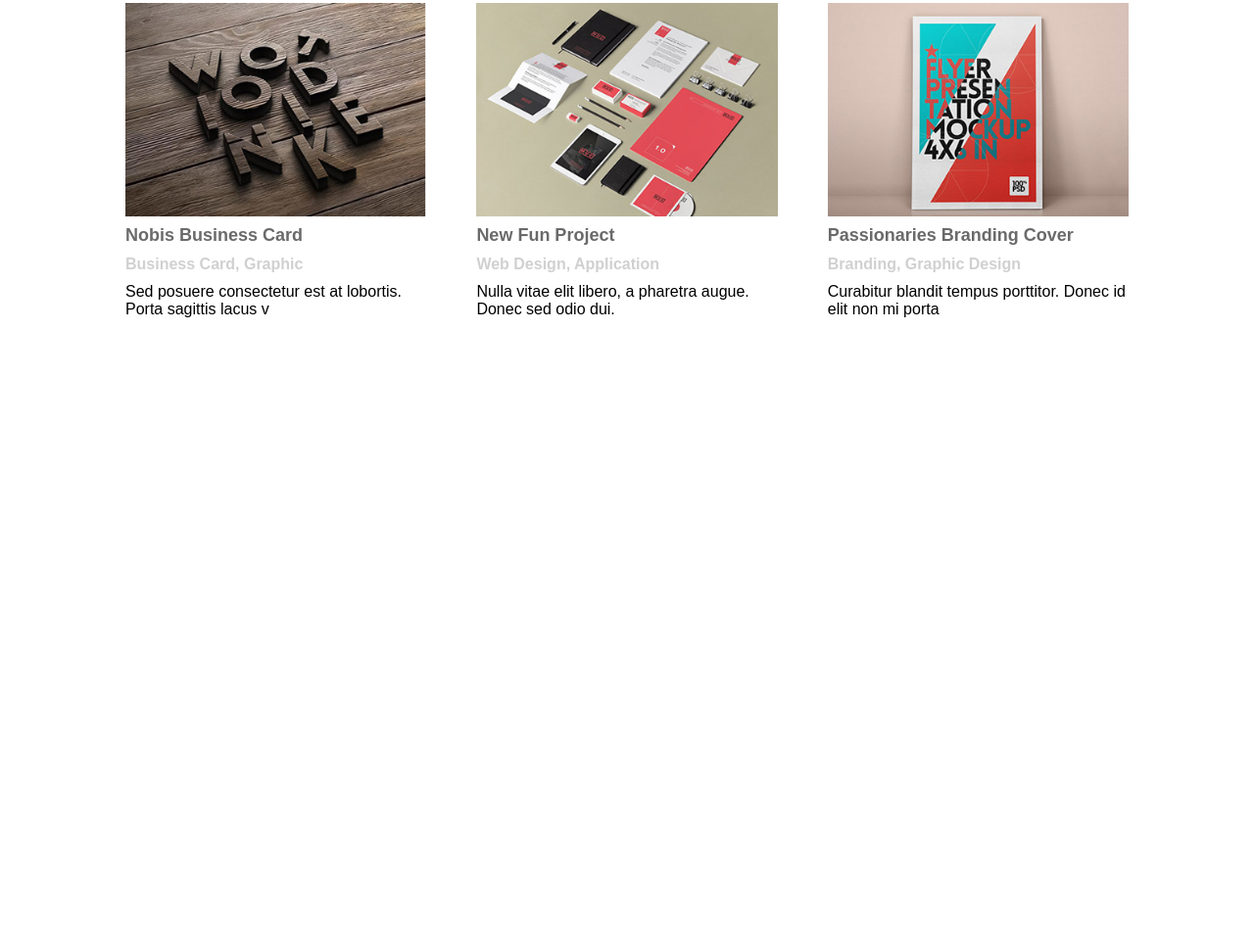
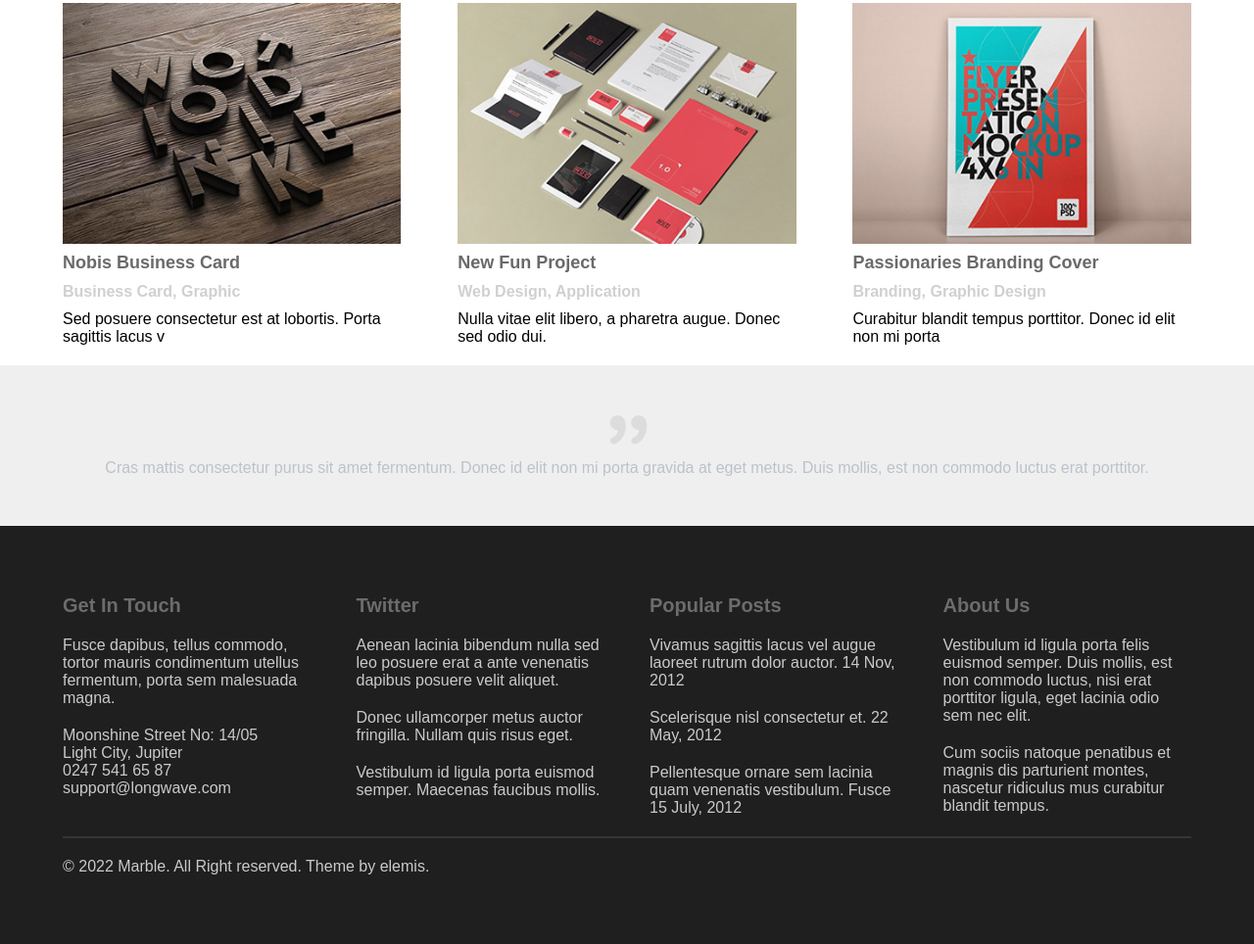
Before and after one commit to MuzammilRafay/Batch-11, a plain HTML site: page 1-Html-Css/4th Class part 2/index.html in a window 1280 px wide. Shown: the part 888-1852 px from the top of the page at 98% size. Before the commit the page ends 1293 px from the top, so only its background shows below. Drawn offline with Linux system fonts and the light colour scheme.

Commit message:
[saturday] complete marble layout

```diff
--- a/1-Html-Css/4th Class part 2/index.html
+++ b/1-Html-Css/4th Class part 2/index.html
@@ -8,15 +8,12 @@
     padding: 0px;
     font-family: sans-serif;
    }
-   body{
-    padding-bottom: 80px;
-   }
    #main-image-section img{
     width:100%;
    }
    #header{
     background-color:#e7e7e7;
-    padding:20px 40px;
+    padding:20px 0px;
 
    }
    .clearfix::after{
@@ -43,8 +40,8 @@
     color:white;
     cursor: pointer;
    }
-   #inner-section{
-     width: 80%;
+   .inner-section{
+     width: 90%;
      margin: 0px auto;
    }
    .sub-items{
@@ -101,12 +98,51 @@
    .sub-items2 h3{
      color: #6a6a6a;
    }
+
+   #client-review{
+     padding: 50px 0px;
+     background: #efefef;
+     margin-top:20px;
+     text-align:center;
+   }
+
+   #client-review p{
+    color: #bcc2ca;
+    margin-top: 10px;
+   }
+
+   #footer{
+     background-color: #1f1f1f;
+     color: #cacaca;
+     padding: 70px 0px;
+   }
+
+   .footer-items{
+     width: 22%;
+     float:left;
+     margin-right:4%;
+    }
+    .footer-items:last-child{
+      margin-right: 0px;
+    }
+    .footer-items p{
+      margin-bottom: 20px;
+    }
+    .footer-items h2{
+      margin-bottom: 20px;
+      color: #6c6c6c;
+      font-size: 20px;
+    }
+    #footer-item-parent{
+      margin-bottom:20px;
+      border-bottom: 2px solid #353535;
+    }
   </style>
 </head>
 
 <body>
   <div id="header">
-    <div class="clearfix">
+    <div class="clearfix inner-section">
       <div id="logo">
         <img src="./assets/images/logo.png" alt="Logo" />
       </div>
@@ -127,7 +163,7 @@
     <img src="./assets/images/background-image.png" alt="Background image" />
   </div>
 
-  <div id="inner-section">
+  <div class="inner-section">
     <div id="item-container" class="clearfix">
 
        <div class="sub-items">
@@ -188,5 +224,48 @@
 
     </div>
   </div>
+
+   <div id="client-review">
+
+             <div class="inner-section">
+             <img src="./assets/images/quote.png" alt="quote" />
+              <p>Cras mattis consectetur purus sit amet fermentum. Donec id elit non mi porta gravida at
+eget metus. Duis mollis, est non commodo luctus erat porttitor.</p>
+             </div>
+       </div>
+
+
+   <div id="footer" >
+     <div id="footer-sub-parent" class="inner-section">
+       <div id="footer-item-parent" class="clearfix">
+          <div class="footer-items">
+            <h2>Get In Touch</h2>
+            <p>Fusce dapibus, tellus commodo, tortor mauris condimentum utellus fermentum, porta sem malesuada magna.</p>
+            <p>Moonshine Street No: 14/05 <br />
+              Light City, Jupiter <br />
+               0247 541 65 87 <br />
+              support@longwave.com</p>
+          </div>
+          <div class="footer-items">
+             <h2>Twitter</h2>
+             <p>Aenean lacinia bibendum nulla sed leo posuere erat a ante venenatis dapibus posuere velit aliquet.</p>
+             <p>Donec ullamcorper metus auctor fringilla. Nullam quis risus eget.</p>
+             <p>Vestibulum id ligula porta euismod semper. Maecenas faucibus mollis.</p>
+          </div>
+          <div class="footer-items">
+             <h2>Popular Posts</h2>
+             <p>Vivamus sagittis lacus vel augue laoreet rutrum dolor auctor. 14 Nov, 2012</p>
+             <p>Scelerisque nisl consectetur et. 22 May, 2012</p>
+             <p>Pellentesque ornare sem lacinia quam venenatis vestibulum. Fusce 15 July, 2012</p>
+          </div>
+          <div class="footer-items">
+              <h2>About Us</h2>
+              <p>Vestibulum id ligula porta felis euismod semper. Duis mollis, est non commodo luctus, nisi erat porttitor ligula, eget lacinia odio sem nec elit.</p>
+              <p>Cum sociis natoque penatibus et magnis dis parturient montes, nascetur ridiculus mus curabitur blandit tempus.</p>
+          </div>
+       </div>
+       <p> &copy; 2022 Marble. All Right reserved. Theme by elemis.</p>
+     </div>
+   </div>
 </body>
 </html>
```
Also changed, not shown: 1-Html-Css/4th Class part 2/3.png (added).
